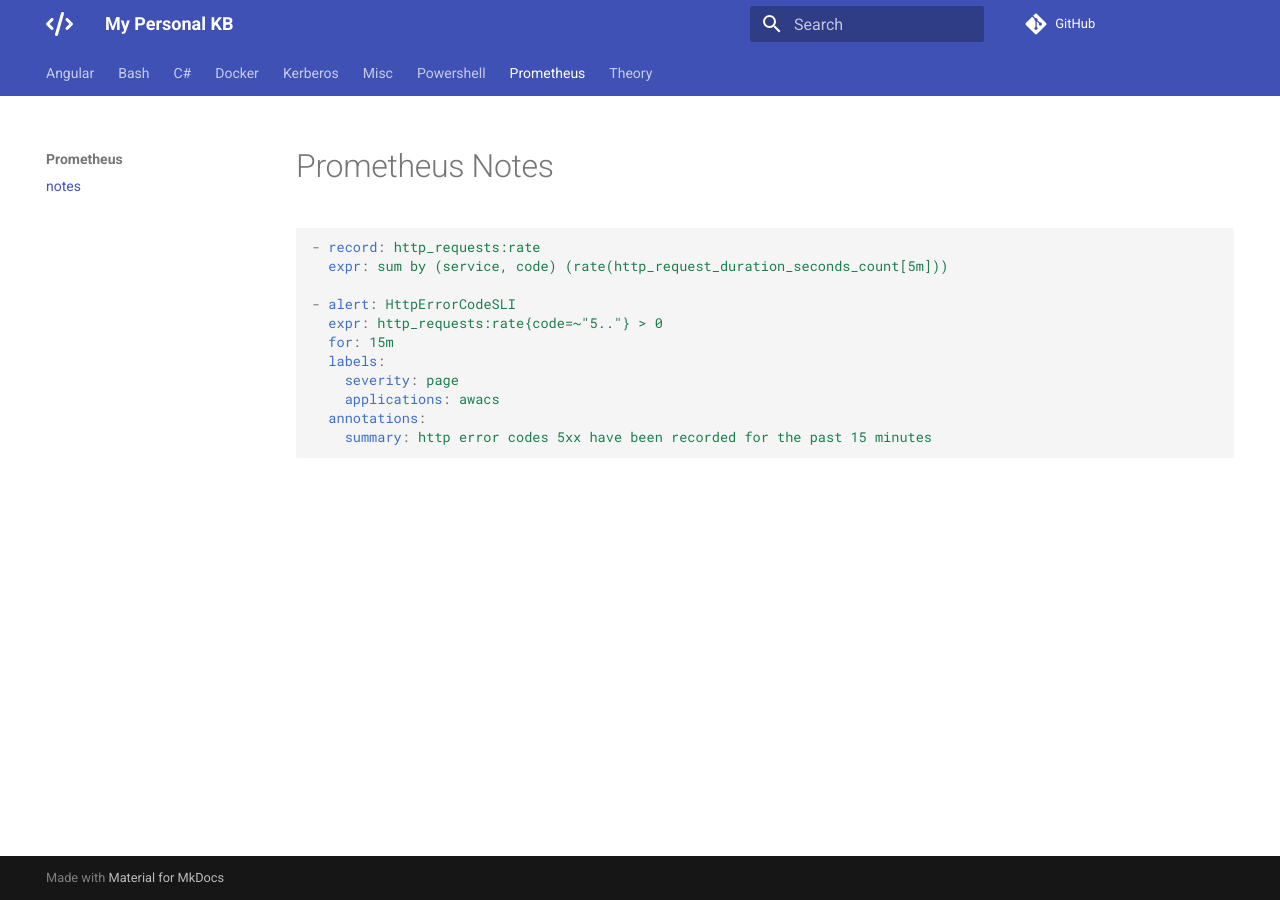
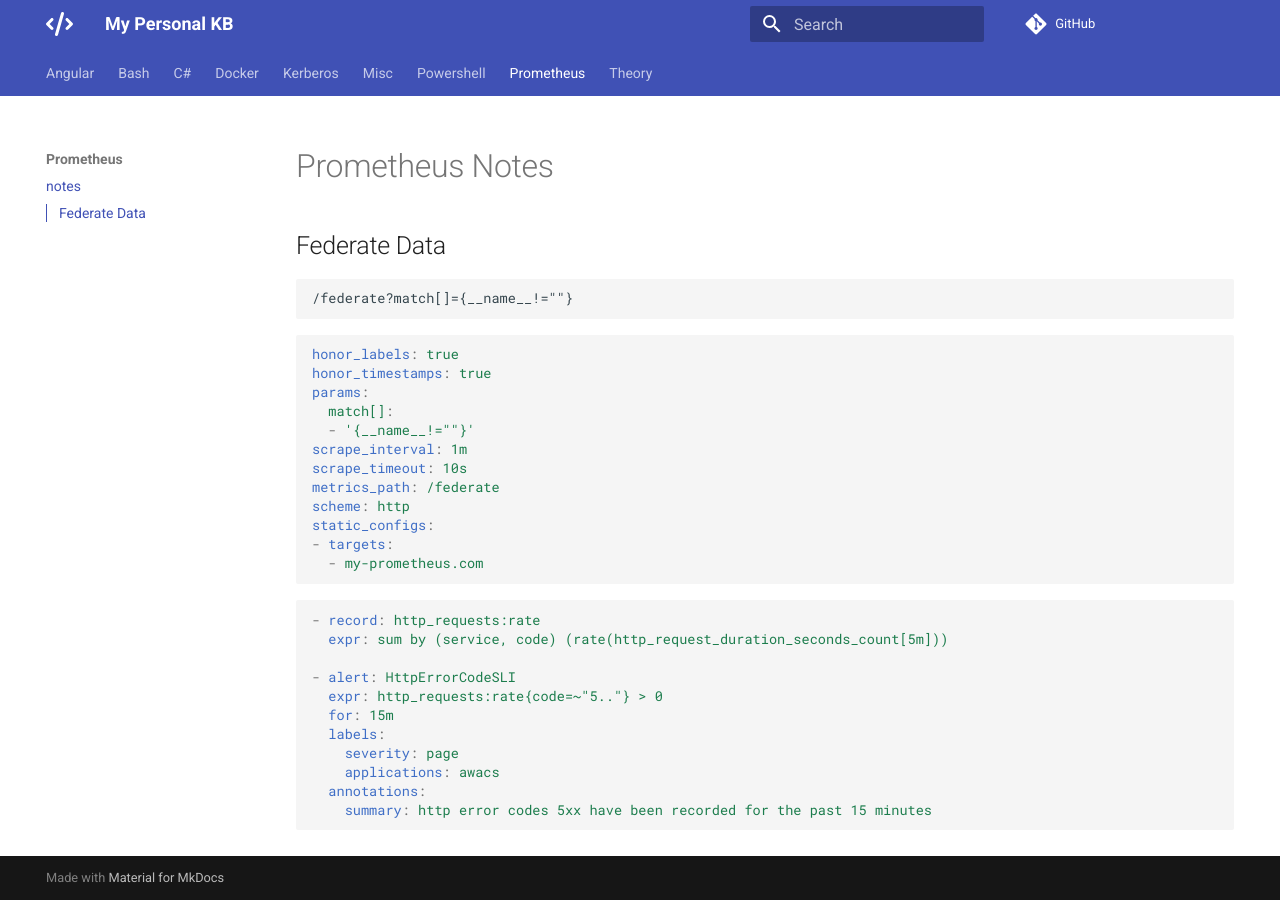
Before and after one commit to mrhockeymonkey/mrhockeymonkey.github.io, an MkDocs documentation site: the page built from docs/Prometheus/notes.md, in a window 1280 px wide. Built offline with MkDocs 1.6.1 and Material for MkDocs 9.7.7, drawn with Linux system fonts in a browser that asks for light colours; comment, search, counter and statistics services are not loaded.

Commit message:
Update notes.md

````diff
--- a/docs/Prometheus/notes.md
+++ b/docs/Prometheus/notes.md
@@ -1,4 +1,24 @@
 # Prometheus Notes
+
+## Federate Data
+```plain
+/federate?match[]={__name__!=""}
+```
+
+```yaml
+honor_labels: true
+honor_timestamps: true
+params:
+  match[]:
+  - '{__name__!=""}'
+scrape_interval: 1m
+scrape_timeout: 10s
+metrics_path: /federate
+scheme: http
+static_configs:
+- targets:
+  - my-prometheus.com
+```
 
 ```yaml
 - record: http_requests:rate
````
